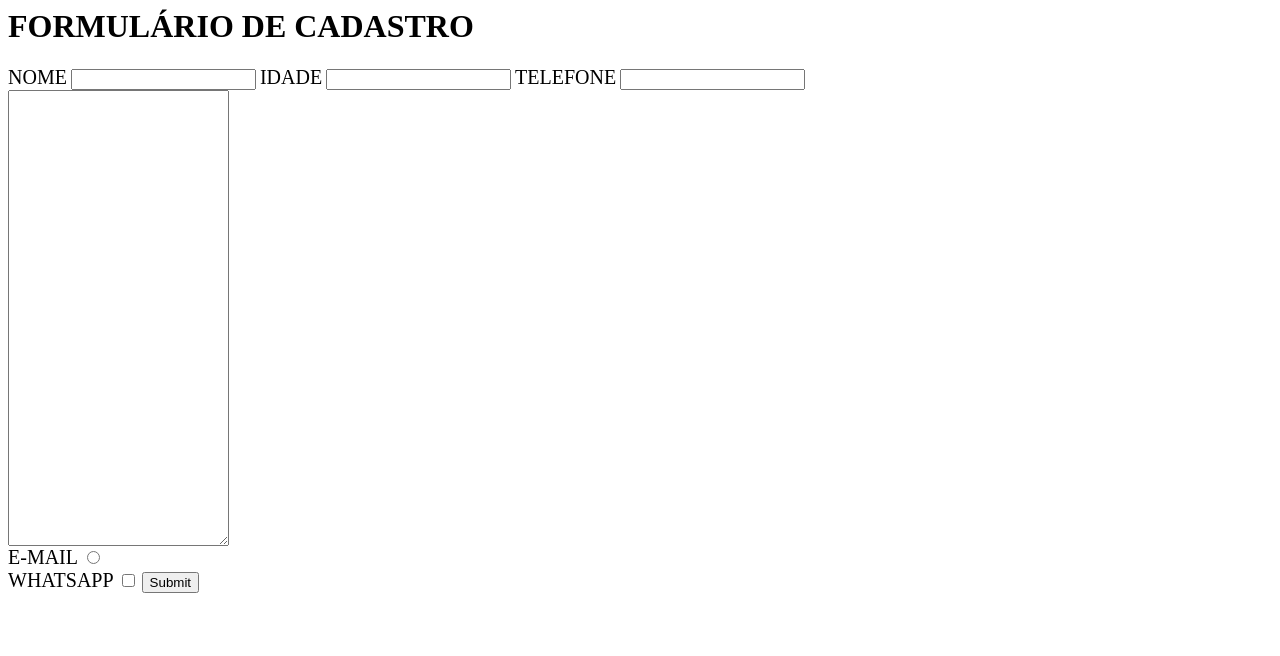
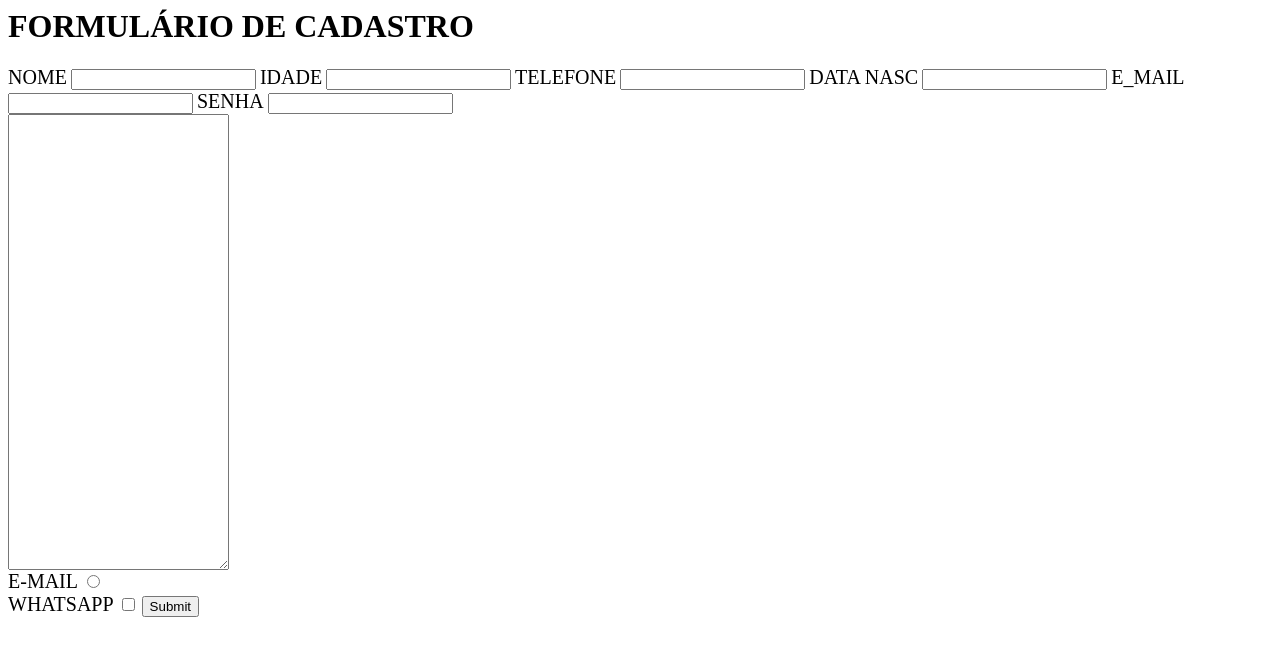
Before and after one commit to marcosvinicius2510/formulario, a plain HTML site: page index.html in a window 1280 px wide. Drawn offline with Linux system fonts and the light colour scheme.

Commit message:
Update index.html

```diff
--- a/index.html
+++ b/index.html
@@ -19,6 +19,17 @@
                 <label for="telefone">TELEFONE</label>
                 <input type="text" id="telefone">
 
+
+                 <label for="datanasc">DATA NASC</label>
+                <input type="text" id="date">
+
+                <label for="idade">E_MAIL</label>
+                <input type="email" id="edemail">
+
+                <label for="telefone">SENHA</label>
+                <input type="password" id="senha">
+
+
                 <div>
                    <textarea cols="25px" rows="30px"></textarea>
                 </div>
```
